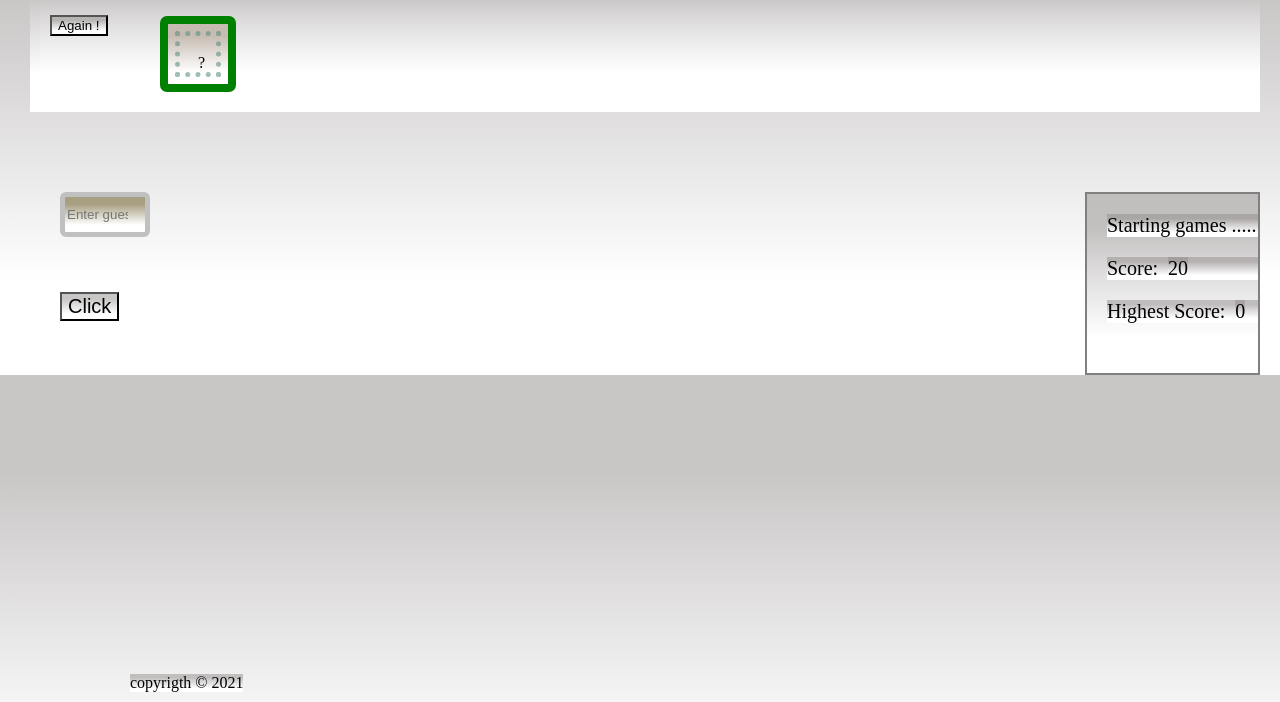
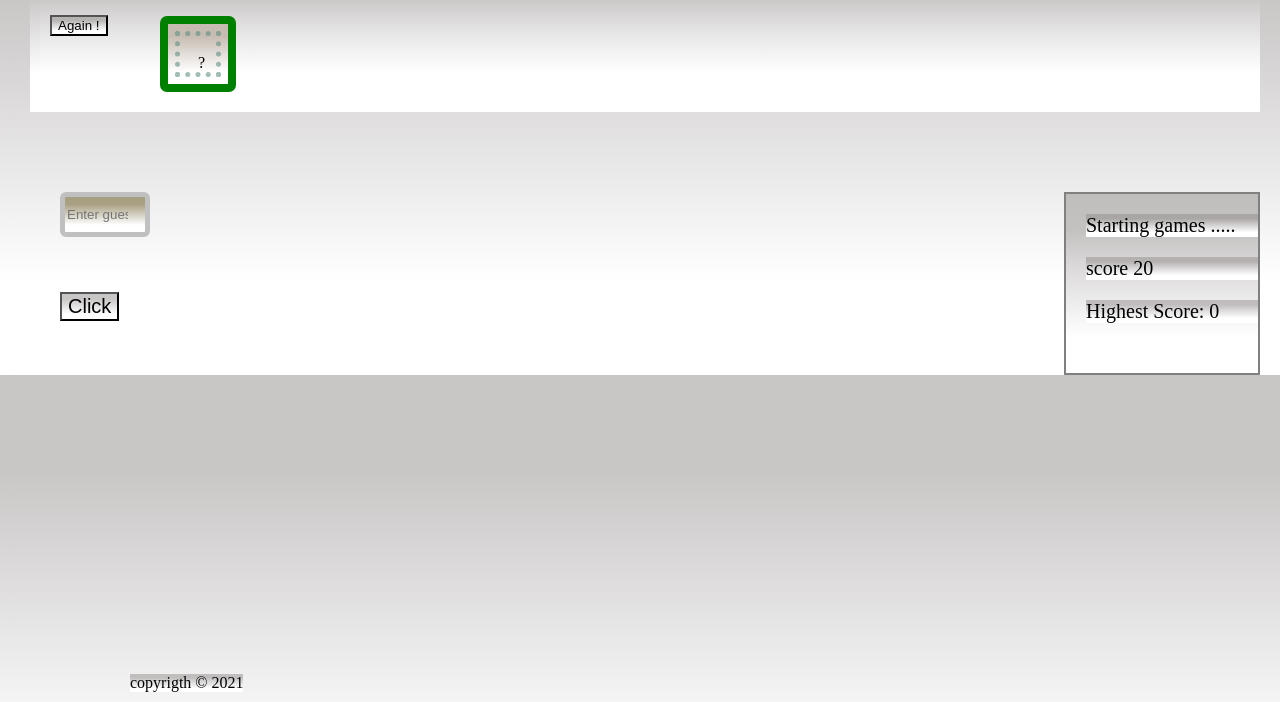
Before and after one commit to softwaree40/RandomNumberGame, a plain HTML site: page index.html in a window 1280 px wide. Both pictures are taken after a click on the button "Again !". Shown: the part 98-800 px from the top of the page. Drawn offline with Linux system fonts and the light colour scheme.

Commit message:
create reset button

```diff
--- a/JsFolder/index.js
+++ b/JsFolder/index.js
@@ -4,13 +4,16 @@
 // document.querySelector(".score").textContent
 // document.querySelector(".highscore").textContent
 //
-document.querySelector(".tryagain").addEventListener("click", function(){
-   checkingGameLogic()
-})
+
+
+
+
 let randomNumber = Math.trunc(Math.random()* 20)+ 1;
 let score  = 20;
 document.querySelector(".check").addEventListener("click",checkingGameLogic);
 let highScore = 0
+
+
 function checkingGameLogic(event){
      event.preventDefault()
      //Random Number generator
@@ -52,3 +55,15 @@ function checkingGameLogic(event){
      }
 
 }
+
+
+document.querySelector(".tryagain").addEventListener("click", function(){
+   score = 20;
+   highScore = 0
+   document.querySelector(".message").textContent = `Starting games .....`
+   document.querySelector(".score").textContent = `score ${score}`
+   document.querySelector(".highscore").textContent = `Highest Score: ${highScore}`
+   document.querySelector(".number").textContent = "?"
+   document.querySelector(".guessnum").value = ""
+   document.querySelector("*").style.backgroundColor = ""
+})
--- a/JsFolder/stylesheet/style.css
+++ b/JsFolder/stylesheet/style.css
@@ -44,7 +44,7 @@ h1 {
   margin-right: 40px;
 }
 .rigth {
-  min-width: 175px;
+  min-width: 196px;
   position: relative;
   font-size: 20px;
   float: right;
```
